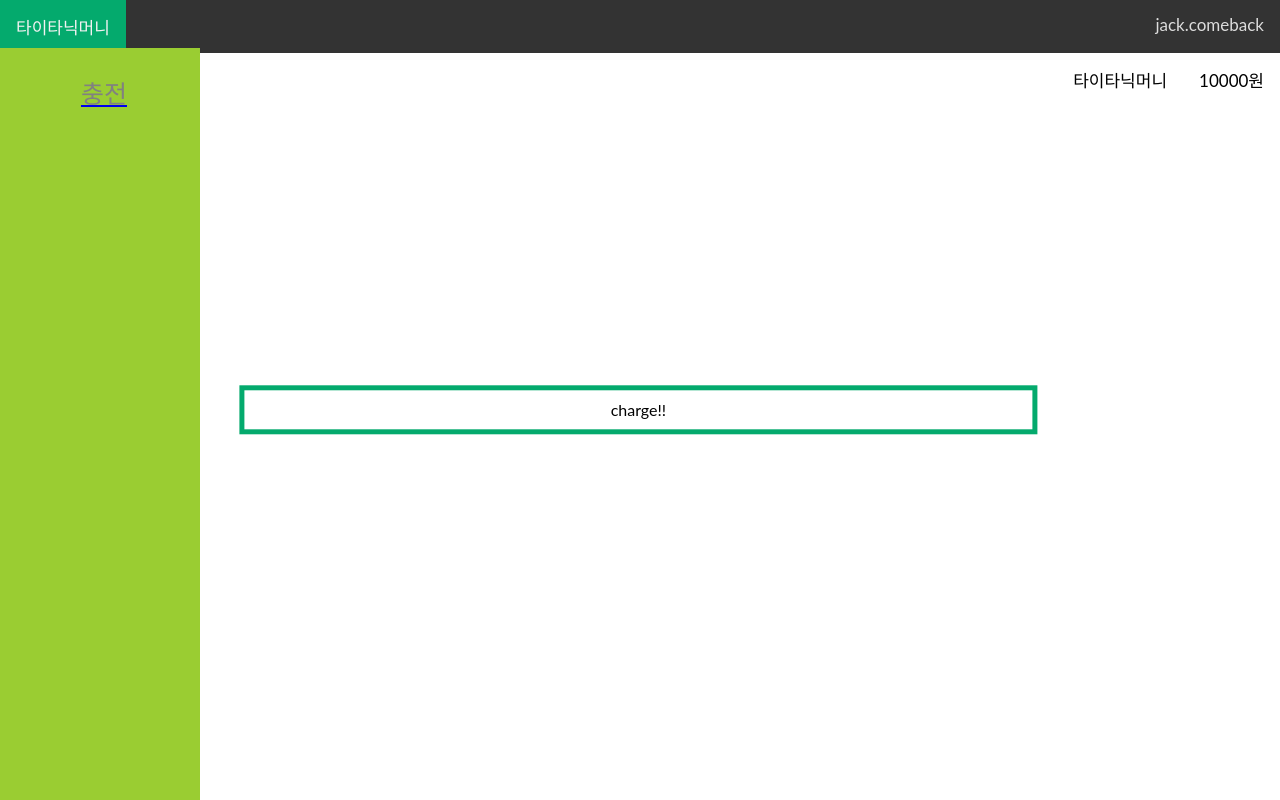
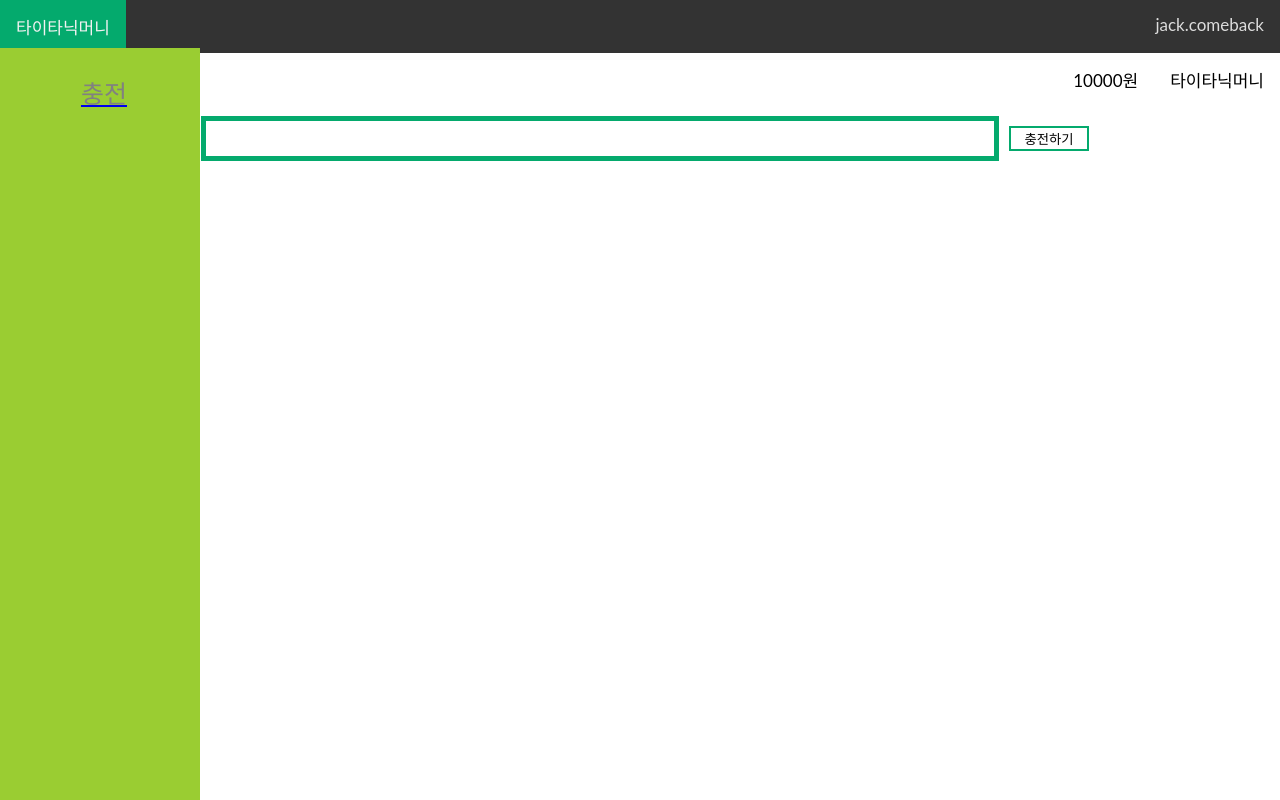
Before and after one commit to guswns1659/titanicmoney-fe, a React (Create React App) app: page /charge in a window 1280 px wide. Built offline with nearby package versions, Linux system fonts and the light colour scheme.

Commit message:
TM-16 feat: Design charge component with flex box

```diff
--- a/src/components/Charge.js
+++ b/src/components/Charge.js
@@ -2,9 +2,12 @@ import "../css/Charge.css"
 
 const Charge = () => {
     return (
-        <div className="charge">
-            charge!!
-        </div>
+        <form className="charge-parent">
+            <input className="charge"/>
+            <button className="charge-button">
+                충전하기
+            </button>
+        </form>
     )
 }
 
--- a/src/css/Balance.css
+++ b/src/css/Balance.css
@@ -1,10 +1,13 @@
 .balance {
+    display: flex;
+    flex-direction: row;
+    flex-wrap: nowrap;
+    justify-content: flex-end;
+    align-items: flex-start;
     font-size: 17px;
     text-align: center;
 }
 
 .balance div {
     margin: 14px 16px;
-    float: right;
-    display: block;
 }
--- a/src/css/Charge.css
+++ b/src/css/Charge.css
@@ -1,9 +1,22 @@
+.charge-parent {
+    display: flex;
+    flex-direction: row;
+    flex-wrap: nowrap;
+    justify-content: center;
+    align-items: center;
+    position: relative;
+}
+
 .charge {
-    margin: auto;
     width: 60%;
     border: 5px solid #04AA6D;
     padding: 10px;
-    position: absolute;
-    top: 50%;
-    transform: translate(30%, -30%);
+    margin: 10px;
+    /*transform: translate(30%, -30%);*/
 }
+
+.charge-button {
+    background-color: white;
+    border: 2px solid #04AA6D;
+    width: 5rem;
+}
```
